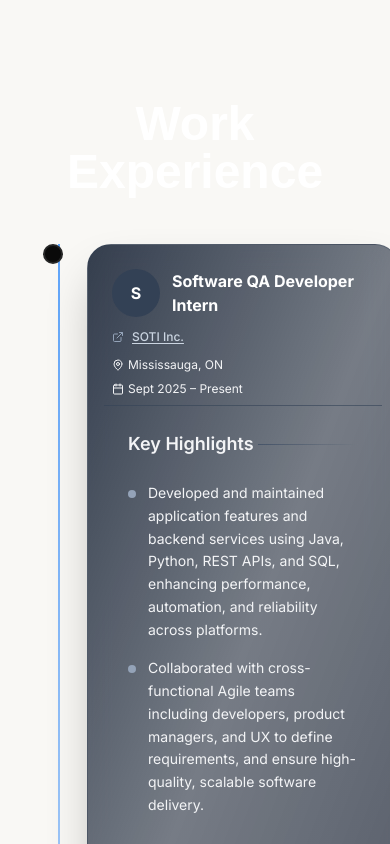
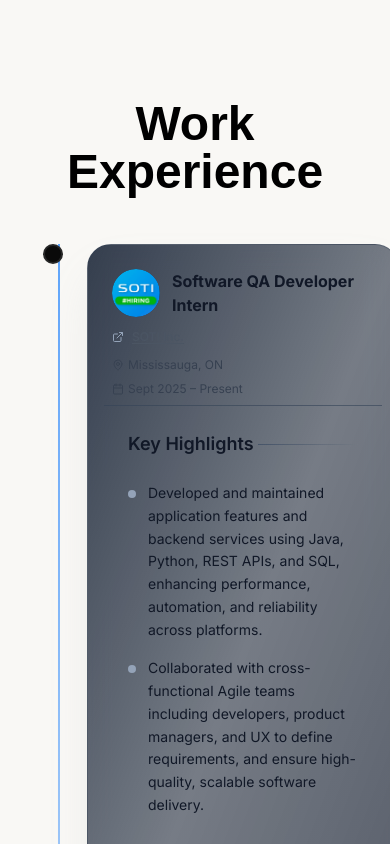
Before and after one commit to hpeshwanidev/harshpeshwani.com, a SvelteKit app: page /Work in a window 390 px wide. Shown: the top 844 px of the page. Built offline with nearby package versions, Linux system fonts and the light colour scheme.

Commit message:
Light theme adjusted for Work page

```diff
--- a/src/routes/Work/+page.svelte
+++ b/src/routes/Work/+page.svelte
@@ -1,5 +1,7 @@
 <script>
 	import Background from '$lib/Background.svelte';
+	import sotiLogo from './soti.png';
+	import QcLogo from './qualitycheese.png';
 	// Experience data
 	export let experiences = [
 	  {
@@ -38,7 +40,7 @@
 
 	<div class="flex flex-col items-center justify-center gap-12 mb-5 px--1">
 		<div class="page-root text-center" sytle="position: relative; hieght: 10vh; ">
-			<h1 class="text-5xl md:text-6xl font-extrabold text-white mb--1" style="font-family: 'Poppins', sans-serif;">
+			<h1 class="text-5xl md:text-6xl font-extrabold text-gray-95 dark:text-gray-50" style="font-family: 'Poppins', sans-serif;">
 				Work Experience
 			</h1>
 
@@ -52,34 +54,38 @@
 				{#each experiences as exp, i}
 				<div class="relative group mb-8">
 				  <div class="absolute left-[14px] md:left-[20px] w-5 h-5 rounded-full bg-neutral-950 border-2 border-neutral-800 transition-colors duration-300 group-hover:border-blue-400 transform -translate-x-1/2"></div>					<div class="ml-12 md:ml-12 w-[100%] md:w-[80%] lg:w-[110%]">
-					<div class="bg-gradient-to-br from-slate-800/90 via-slate-800/60 to-slate-900/70 backdrop-blur-md rounded-3xl border border-slate-700/40 overflow-hidden w-full shadow-2xl shadow-black/30 p-4 sm:p-4 md:p-6 transition-transform duration-300 hover:scale-[1.01]">
-					<div class="absolute inset-0 bg-gradient-to-br from-blue-500/5 via-transparent to-purple-500/5 opacity-0 pointer-events-none group-hover:opacity-100 transition-opacity duration-300"></div>
-							<div class="p-2 sm:p-3 border-b border-slate-700/60 relative z-8">
+					<div class="bg-gradient-to-br from-slate-800/90 via-slate-800/60 to-slate-900/70 dark:from-slate-800/90 dark:via-slate-800/60 dark:to-slate-900/70   from-gray-100/95   via-gray-200/95   to-gray-300/95 backdrop-blur-md rounded-3xl border border-slate-700/40 dark:border-slate-700/40   border-gray-300/60 overflow-hidden w-full shadow-2xl shadow-black/30 dark:shadow-black/30   shadow-gray-400/20 p-4 sm:p-4 md:p-6 transition-transform duration-300 hover:scale-[1.01]">
+					<div class="absolute inset-0 bg-gradient-to-br from-blue-500/5 via-transparent to-purple-500/5 dark:from-blue-500/5 dark:via-transparent dark:to-purple-500/5   from-blue-500/10   via-transparent   to-purple-500/10 opacity-0 pointer-events-none group-hover:opacity-100 transition-opacity duration-300"></div>
+							<div class="p-2 sm:p-3 border-b border-slate-700/60 dark:border-slate-700/60 border-gray-300/60 relative z-8">
 								<div class="block sm:hidden">
 									<div class="flex items-center gap-3 mb-3">
-										<div class="w-12 h-12 flex items-center justify-center overflow-hidden flex-shrink-0 bg-slate-700 rounded-full">
-											<span class="text-white font-bold">{exp.company.charAt(0)}</span>
-										</div>
-										<h3 class="text-base font-bold text-white line-clamp-2 flex-1">{exp.role}</h3>
+											<div class="w-12 h-12 flex items-center justify-center overflow-hidden flex-shrink-0 bg-slate-700 rounded-full">
+												{#if exp.company === "SOTI Inc."}
+													<img src={sotiLogo} alt="SOTI Inc. Logo" class="w-full h-full object-cover rounded-full" />
+												{:else}
+													<span class=" text-gray-900 dark:text-white font-bold">{exp.company.charAt(0)}</span>
+												{/if}
+											</div>
+										<h3 class="text-base font-bold  text-gray-900  line-clamp-2 flex-1">{exp.role}</h3>
 									</div>
-									<div class="flex items-center gap-2 text-slate-300 mb-3">
+									<div class="flex items-center gap-2  text-gray-600 dark:text-slate-300 mb-3">
 										<svg xmlns="http://www.w3.org/2000/svg" width="24" height="24" viewBox="0 0 24 24" fill="none" stroke="currentColor" stroke-width="2" stroke-linecap="round" stroke-linejoin="round" class="lucide lucide-external-link w-3 h-3 flex-shrink-0 text-slate-400" aria-hidden="true">
 											<path d="M15 3h6v6"></path>
 											<path d="M10 14 21 3"></path>
 											<path d="M18 13v6a2 2 0 0 1-2 2H5a2 2 0 0 1-2-2V8a2 2 0 0 1 2-2h6"></path>
 										</svg>
-										<a href={exp.company === "SOTI Inc." ? "https://www.soti.net/" : "#"} target="_blank" rel="noopener noreferrer" class="font-medium text-xs truncate hover:text-white transition-colors duration-200 hover:underline underline-offset-2">{exp.company}</a>
+											<a href={exp.company === "SOTI Inc." ? "https://www.soti.net/" : "#"} target="_blank" rel="noopener noreferrer" class="font-medium text-xs truncate hover:text-white dark:hover:text-white   hover:text-gray-900 transition-colors duration-200 hover:underline underline-offset-2">{exp.company}</a>
 									</div>
-									<div class="flex items-center gap-3 text-gray-100 text-xs mb-2">
-										<div class="flex items-center gap-1 text-gray-100">
-											<svg xmlns="http://www.w3.org/2000/svg" width="24" height="24" viewBox="0 0 24 24" fill="none" stroke="currentColor" stroke-width="2" stroke-linecap="round" stroke-linejoin="round" class="lucide lucide-map-pin w-3 h-3 flex-shrink-0 text-gray-100" aria-hidden="true">
+									<div class="flex items-center gap-3 text-gray-100 dark:text-gray-100   text-gray-700 text-xs mb-2">
+										<div class="flex items-center gap-1 text-gray-100 dark:text-gray-100   text-gray-700">
+											<svg xmlns="http://www.w3.org/2000/svg" width="24" height="24" viewBox="0 0 24 24" fill="none" stroke="currentColor" stroke-width="2" stroke-linecap="round" stroke-linejoin="round" class="lucide lucide-map-pin w-3 h-3 flex-shrink-0 text-gray-100 dark:text-gray-100   text-gray-700" aria-hidden="true">
 												<path d="M20 10c0 4.993-5.539 10.193-7.399 11.799a1 1 0 0 1-1.202 0C9.539 20.193 4 14.993 4 10a8 8 0 0 1 16 0"></path>
 												<circle cx="12" cy="10" r="3"></circle>
 											</svg>
 											<span>{exp.location}</span>
 										</div>
 									</div>
-									<div class="flex items-center gap-1 text-gray-100 text-xs">
+									<div class="flex items-center gap-1 text-gray-100 dark:text-gray-100   text-gray-700 text-xs">
 										<svg xmlns="http://www.w3.org/2000/svg" width="24" height="24" viewBox="0 0 24 24" fill="none" stroke="currentColor" stroke-width="2" stroke-linecap="round" stroke-linejoin="round" class="lucide lucide-calendar w-3 h-3 flex-shrink-0" aria-hidden="true">
 											<path d="M8 2v4"></path>
 											<path d="M16 2v4"></path>
@@ -92,23 +98,27 @@
 								<div class="hidden sm:block">
 									<div class="flex items-start justify-between mb-4">
 										<div class="flex items-center gap-4 flex-1 min-w-0">
-											<div class="w-16 h-16 flex items-center justify-center overflow-hidden flex-shrink-0 bg-slate-700 rounded-full">
-												<span class="text-white font-bold text-xl">{exp.company.charAt(0)}</span>
+											<div class="w-16 h-16 flex items-center justify-center overflow-hidden flex-shrink-0 bg-slate-700 dark:bg-slate-700   bg-gray-200 rounded-full">
+												{#if exp.company === "SOTI Inc."}
+													<img src={sotiLogo} alt="SOTI Inc. Logo" class="w-full h-full object-cover rounded-full" />
+												{:else}
+													<img src={QcLogo} alt="SOTI Inc. Logo" class="w-full h-full object-cover rounded-full" />
+												{/if}
 											</div>
 											<div class="min-w-0 flex-1">
-												<h3 class="text-xl md:text-2xl font-bold text-white mb-2 line-clamp-2">{exp.role}</h3>
-												<div class="flex items-center gap-2 text-slate-300">
+												<h3 class="text-xl md:text-2xl font-bold text-white dark:text-white   text-gray-700 mb-2 line-clamp-2">{exp.role}</h3>
+												<div class="flex items-center gap-2 text-slate-300 dark:text-slate-300   text-gray-600">
 													<svg xmlns="http://www.w3.org/2000/svg" width="24" height="24" viewBox="0 0 24 24" fill="none" stroke="currentColor" stroke-width="2" stroke-linecap="round" stroke-linejoin="round" class="lucide lucide-external-link w-4 h-4 flex-shrink-0" aria-hidden="true">
 														<path d="M15 3h6v6"></path>
 														<path d="M10 14 21 3"></path>
 														<path d="M18 13v6a2 2 0 0 1-2 2H5a2 2 0 0 1-2-2V8a2 2 0 0 1 2-2h6"></path>
 													</svg>
-													<a href={exp.company === "SOTI Inc." ? "https://www.soti.net/" : "#"} target="_blank" rel="noopener noreferrer" class="font-medium text-sm truncate hover:text-white transition-colors duration-200 hover:underline underline-offset-2">{exp.company}</a>
+													<a href={exp.company === "SOTI Inc." ? "https://www.soti.net/" : "#"} target="_blank" rel="noopener noreferrer" class="font-medium text-sm truncate hover:text-white dark:hover:text-white   hover:text-gray-900 transition-colors duration-200 hover:underline underline-offset-2">{exp.company}</a>
 												</div>
 											</div>
 										</div>
 									</div>
-									<div class="flex items-center justify-between text-gray-100 text-sm">
+									<div class="flex items-center justify-between text-gray-100 dark:text-gray-100   text-gray-700 text-sm">
 										<div class="flex items-center gap-4 flex-1 min-w-0">
 											<div class="flex items-center gap-1">
 												<svg xmlns="http://www.w3.org/2000/svg" width="24" height="24" viewBox="0 0 24 24" fill="none" stroke="currentColor" stroke-width="2" stroke-linecap="round" stroke-linejoin="round" class="lucide lucide-map-pin w-4 h-4 flex-shrink-0" aria-hidden="true">
@@ -117,15 +127,15 @@
 												</svg>
 												<span class="truncate">{exp.location}</span>
 											</div>
-											<div class="flex items-center gap-1 text-gray-100">
+											<div class="flex items-center gap-1 text-gray-100 dark:text-gray-100   text-gray-700">
 												<svg fill="none" stroke="currentColor" viewBox="0 0 24 24" class="w-4 h-4 flex-shrink-0">
 													<path stroke-linecap="round" stroke-linejoin="round" stroke-width="2" d="M9.75 17L9 20l-1 1h8l-1-1-.75-3M3 13h18M5 17h14a2 2 0 002-2V5a2 2 0 00-2-2H5a2 2 0 00-2 2v10a2 2 0 002 2z"></path>
 												</svg>
 												<span class="truncate">{exp.type}</span>
 											</div>
 										</div>
-										<div class="flex items-center gap-2 ml-4 flex-shrink-0 bg-slate-700/30 px-3 py-1 rounded-full">
-											<svg xmlns="http://www.w3.org/2000/svg" width="24" height="24" viewBox="0 0 24 24" fill="none" stroke="currentColor" stroke-width="2" stroke-linecap="round" stroke-linejoin="round" class="lucide lucide-calendar w-4 h-4 text-gray-100" aria-hidden="true">
+										<div class="flex items-center gap-2 ml-4 flex-shrink-0 bg-slate-700/30 dark:bg-slate-700/30   bg-gray-200/60 px-3 py-1 rounded-full">
+											<svg xmlns="http://www.w3.org/2000/svg" width="24" height="24" viewBox="0 0 24 24" fill="none" stroke="currentColor" stroke-width="2" stroke-linecap="round" stroke-linejoin="round" class="lucide lucide-calendar w-4 h-4 text-gray-100 dark:text-gray-100   text-gray-700" aria-hidden="true">
 												<path d="M8 2v4"></path>
 												<path d="M16 2v4"></path>
 												<rect width="18" height="18" x="3" y="4" rx="2"></rect>
@@ -139,22 +149,22 @@
 							<div class="grid grid-cols-1 lg:grid-cols-1 gap-8 p-6 relative z-10">
 								<div class="space-y-6">
 									<div class="flex items-center gap-1 mb-6">
-										<h4 class="text-lg font-semibold text-gray-100">Key Highlights</h4>
-										<div class="flex-1 h-px bg-gradient-to-r from-slate-600 to-transparent"></div>
+										<h4 class="text-lg font-semibold text-gray-100 dark:text-gray-100   text-gray-900">Key Highlights</h4>
+										<div class="flex-1 h-px bg-gradient-to-r from-slate-600 dark:from-slate-600   from-gray-400 to-transparent"></div>
 									</div>
-									<div class="space-y-4 mb-8 text-gray-100">
+									<div class="space-y-4 mb-8 text-gray-100 dark:text-gray-100">
 										{#each exp.highlights as highlight}
 										<div class="flex items-start gap-3 group/highlight hover:translate-x-1 transition-transform duration-200">
-											<div class="w-2 h-2 bg-slate-400 rounded-full mt-2 flex-shrink-0"></div>
-											<p class="text-sm leading-relaxed text-gray-100 group-hover/highlight:text-gray-50 transition-colors duration-200">{highlight}</p>
+											<div class="w-2 h-2 bg-slate-400 dark:bg-slate-400   bg-gray-500 rounded-full mt-2 flex-shrink-0"></div>
+											<p class="text-sm leading-relaxed text-gray-600 dark:text-gray-100   text-gray-700 group-hover/high  text-gray-50 dark:group-hover/high  text-gray-50   group-hover/high  text-gray-900 transition-colors duration-200">{highlight}</p>
 										</div>
 										{/each}
 									</div>
 									<div>
-										<h5 class="text-sm font-medium text-slate-300 mb-3">Technologies &amp; Skills</h5>
+										<h5 class="text-sm font-medium text-slate-300 dark:text-slate-300   text-gray-600 mb-3">Technologies &amp; Skills</h5>
 										<div class="flex flex-wrap gap-2">
 											{#each exp.tech as tech}
-											<span class="px-3 py-1.5 text-xs font-medium rounded-full bg-gradient-to-r from-slate-700/60 to-slate-800/60 text-slate-200 border border-slate-600/50" style="animation-delay: {exp.tech.indexOf(tech) * 0.05}s;">{tech}</span>
+											<span class="px-3 py-1.5 text-xs font-medium rounded-full bg-gradient-to-r from-slate-700/60 to-slate-800/60 dark:from-slate-700/60 dark:to-slate-800/60   from-gray-200/80   to-gray-300/80 text-slate-200 dark:text-slate-200   text-gray-800 border border-slate-600/50 dark:border-slate-600/50   border-gray-400/50" style="animation-delay: {exp.tech.indexOf(tech) * 0.05}s;">{tech}</span>
 											{/each}
 										</div>
 									</div>
```
Also changed, not shown: src/routes/Work/qualitycheese.png (added), src/routes/Work/soti.png (added).
